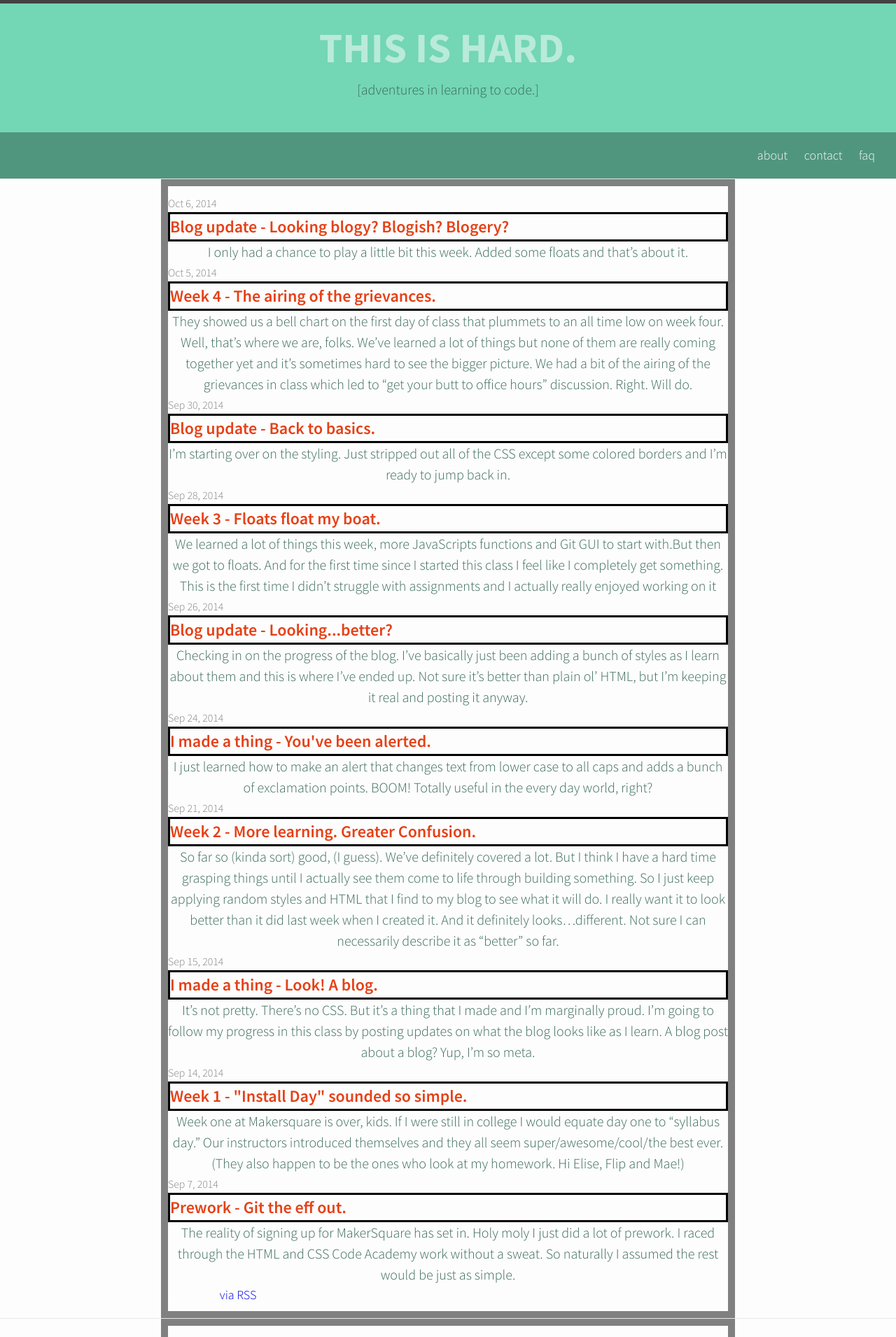
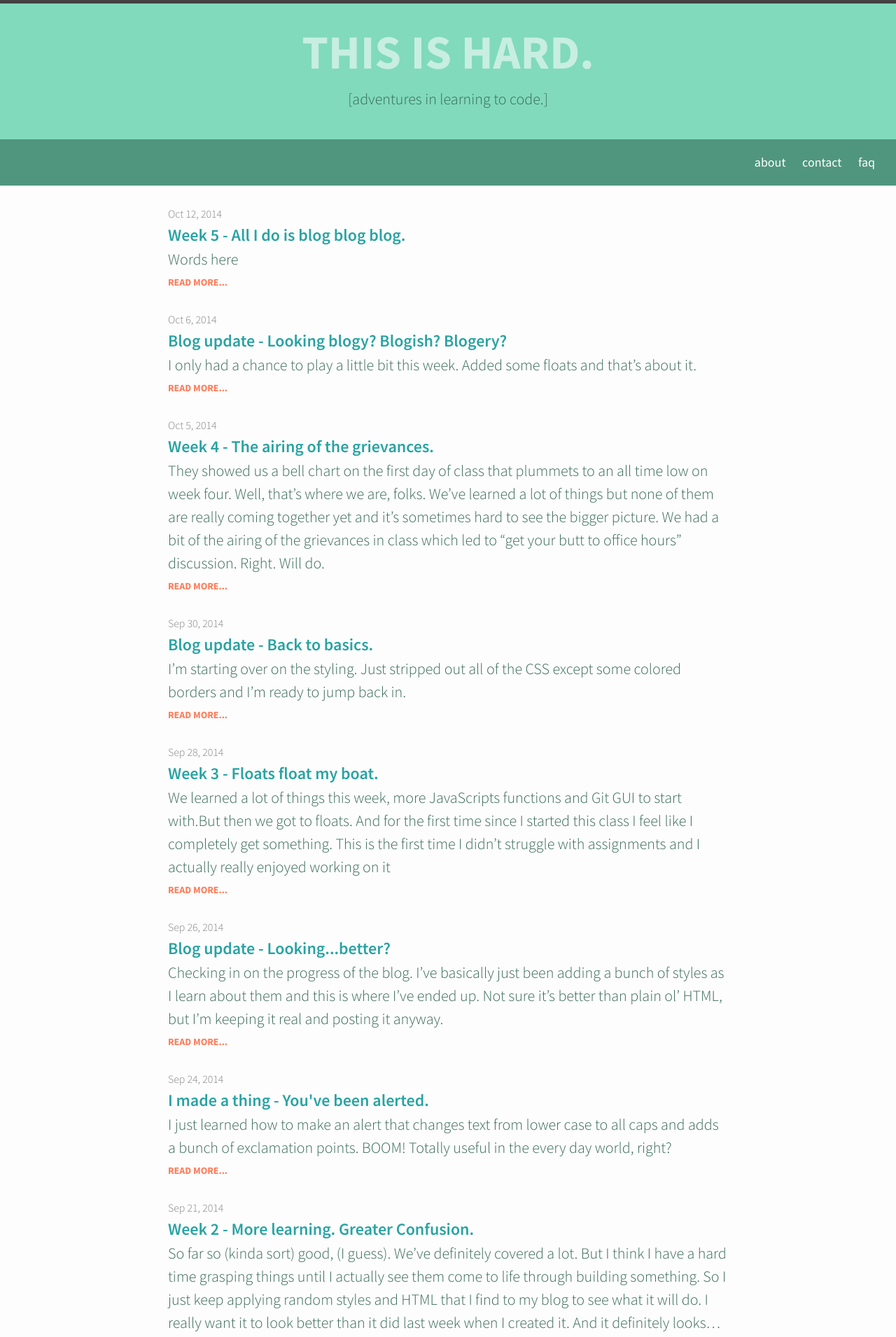
Before and after one commit to stephskaggs/stephskaggs.github.io, a Jekyll site: the page built from index.html, in a window 1280 px wide. Shown: the top 1910 px of the page at 70% size. Built offline with Jekyll 4.4.1, drawn with Linux system fonts in a browser that asks for light colours; some of the changed text lies outside the part shown.

Commit message:
updated home page

```diff
--- a/_includes/footer.html
+++ b/_includes/footer.html
@@ -6,10 +6,10 @@
 
       <div class="footer-col-wrapper">
         <div class="footer-col  footer-col-1">
-        <ul class="contact-list">
-          <li>{{ site.title }}</li>
+        <!--   <ul class="contact-list">
+            <li>{{ site.title }}</li> -->
         <!--     <li><a href="mailto:{{ site.email }}">{{ site.email }}</a></li> -->
-        </ul>
+        <!--   </ul> -->
         </div>
 
         <div class="footer-col  footer-col-2">
--- /dev/null
+++ b/_posts/2014-10-12-All-I-do-is-blog.markdown
@@ -0,0 +1,8 @@
+---
+layout: post
+title: Week 5 - All I do is blog blog blog.
+date: 2014-10-12
+categories: Floats, blog, CSS, HTML
+---
+
+Words here
--- a/_sass/_layout.scss
+++ b/_sass/_layout.scss
@@ -92,14 +92,14 @@
  * Site footer
  */
 .site-footer {
-    border-top: 1px solid $grey-color-light;
+    // border-top: 1px solid $grey-color-light;
     padding: $spacing-unit 0;
 }
 
-.footer-heading {
-    font-size: 18px;
-    margin-bottom: $spacing-unit / 2;
-}
+// .footer-heading {
+//     font-size: 18px;
+//     margin-bottom: $spacing-unit / 2;
+// }
 
 .contact-list,
 .social-media-list {
@@ -115,25 +115,25 @@
 }
 
 .footer-col {
-    float: left;
+    // float: left;
     margin-bottom: $spacing-unit / 2;
     padding-left: $spacing-unit / 2;
 }
 
-.footer-col-1 {
-    width: -webkit-calc(35% - (#{$spacing-unit} / 2));
-    width:         calc(35% - (#{$spacing-unit} / 2));
-}
+// .footer-col-1 {
+//     width: -webkit-calc(35% - (#{$spacing-unit} / 2));
+//     width:         calc(35% - (#{$spacing-unit} / 2));
+// }
 
-.footer-col-2 {
-    width: -webkit-calc(20% - (#{$spacing-unit} / 2));
-    width:         calc(20% - (#{$spacing-unit} / 2));
-}
+// .footer-col-2 {
+//     width: -webkit-calc(20% - (#{$spacing-unit} / 2));
+//     width:         calc(20% - (#{$spacing-unit} / 2));
+// }
 
-.footer-col-3 {
-    width: -webkit-calc(45% - (#{$spacing-unit} / 2));
-    width:         calc(45% - (#{$spacing-unit} / 2));
-}
+// .footer-col-3 {
+//     width: -webkit-calc(45% - (#{$spacing-unit} / 2));
+//     width:         calc(45% - (#{$spacing-unit} / 2));
+// }
 
 @include media-query($on-laptop) {
     .footer-col-1,
--- a/css/main.scss
+++ b/css/main.scss
@@ -41,15 +41,16 @@ $on-laptop:        800px;
 }
 
 .wrapper {
-    border: solid grey 10px;
+    // border: solid grey 10px;
     padding: 10px;
 }
 
+// header styling
 .head-container {
     // border: solid black;
-    height: 250px;
+    height: 260px;
     box-sizing: border-box;
-    background-color: #73D6B4;
+    background-color: #81DABC;
 }
 
 // .head-container:after {
@@ -74,18 +75,18 @@ h1, h2 {
     width: 100%;
     text-align: center;
     // font-weight: 700;
-    font-size: 60px;
+    font-size: 68px;
     // border: solid black;
     margin: 0;
     box-sizing: border-box;
-    color: #B9EADA;
+    color: #C7EEE1;
 
 }
 
 h2 {
     color: #386958;
     font-weight: 300;
-    font-size: 20px;
+    font-size: 22px;
 }
 
 a {
@@ -97,7 +98,7 @@ a:visited {
 }
 
 a:hover {
-        color: #003D7A;
+        color: #81DABC;
         text-decoration: none;
 }
 
@@ -113,19 +114,97 @@ a:hover {
     position: absolute;
     bottom: 0;
     right: 0;
+    font-weight: 500;
+}
+
+// body styling
+
+.post-list {
+    // border: solid blue;
+    margin-top: 15px;
 }
 
 .post-link {
-    border: solid black;
+    // border: solid black;
     text-align: left;
     font-weight: 600;
-    color: #E64016
+    color: #29A3A3;
 }
 
 .post-title {
-    border: solid black;
+    // border: solid black;
     text-align: left;
-    color: #E64016
+    color: #009999
+}
+
+p {
+    // border: solid purple;
+    text-align: left;
+    margin-bottom: 10px;
+    text-color: grey;
+}
+
+.post-meta {
+    // border: solid red;
+    margin-top: 10px;
+    padding-top: 10px;
+    font-weight: 200italic;
+}
+
+.blog-post {
+    // border: solid green;
+    margin-bottom: 28px;
+}
+
+.read-more {
+    // border: solid lime;
+    text-align: left;
+    font-size: 14px;
+    font-weight: 700;
+    // float: left;
+    display: block;
+    color: #FF7B59;
+    padding-top: 6px;
+}
+
+
+// footer styling
+
+.site-footer {
+    // border: solid black;
+    height: 150px;
+    box-sizing: border-box;
+    background-color: #C7EEE1;
+    border-top: solid 20px #81DABC,
+    ;
+}
+
+
+
+.footer-col-wrapper {
+    // border: solid blue;
+    max-width: 800px;
+    padding-right: 17%;
+    padding-left: 17%;
+}
+
+.footer-col-wrapper:after {
+    content: "";
+    display: table;
+    clear: both;
+
+}
+
+.footer-col {
+    // border: solid purple;
+    float: left;
+}
+
+.text {
+    // border: solid green;
+    max-width: 400px;
+    float: right;
+    padding-left: 30px;
 }
 
 // .post-content {
--- a/index.html
+++ b/index.html
@@ -6,19 +6,21 @@ layout: default
 
 
   <ul class="post-list">
+
     {% for post in site.posts %}
       <li>
         <span class="post-meta">{{ post.date | date: "%b %-d, %Y" }}</span>
 
-        <h2>
+        <h2 class="blog-post">
           <a class="post-link" href="{{ post.url | prepend: site.baseurl }}">{{ post.title }}</a>
-        <p>{{ post.excerpt }}</p>
+        <p class="exerpt">{{ post.excerpt }}</p>
+        <a class="read-more" href="{{ post.url | prepend: site.baseurl }}">READ MORE...</a>
         </h2>
 
       </li>
     {% endfor %}
   </ul>
 
-  <p class="rss-subscribe">subscribe <a href="{{ "/feed.xml" | prepend: site.baseurl }}">via RSS</a></p>
+
 
 </div>
```
Lines whose indentation alone changed are shown as unchanged.
